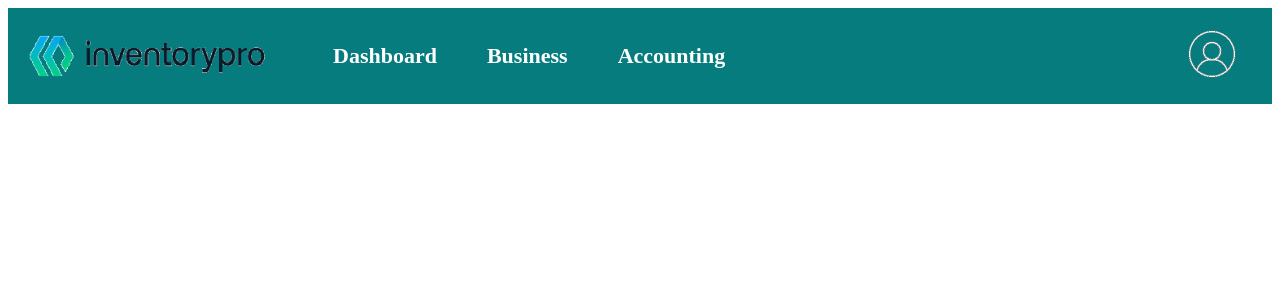
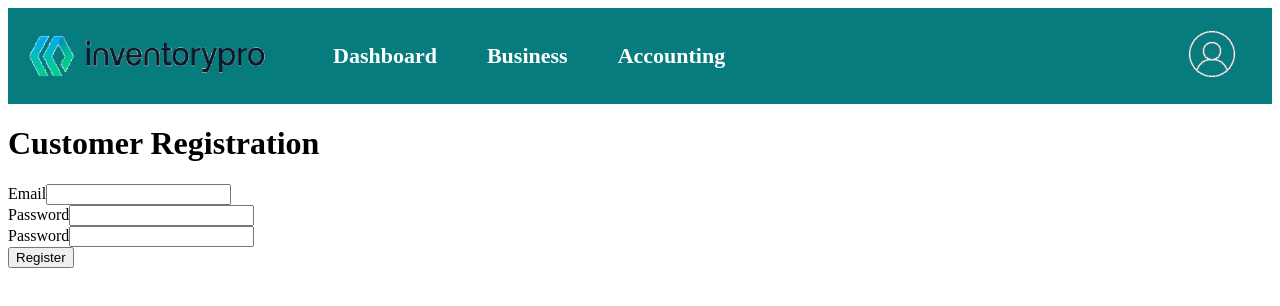
Before and after one commit to RyanWakey/InventoryManagementFrontend, a Vue app: page /register in a window 1280 px wide. Shown: the top 306 px of the page. Built offline with nearby package versions, Linux system fonts and the light colour scheme.

Commit message:
register page foundation

```diff
--- a/src/views/RegisterPage.vue
+++ b/src/views/RegisterPage.vue
@@ -1,5 +1,48 @@
 <template>
-    <div class="register-container">
+  <div class="registration-container">
+    <h1>Customer Registration</h1>
+    <form @submit.prevent="register">
+      <div class="form-group">
+        <label for="email">Email</label>
+        <input type="email" id="email" v-model="customer.email" required>
+      </div>
 
-    </div>
-  </template>
+      <div class="form-group">
+        <label for="password">Password</label>
+        <input type="password" id="password" v-model="customer.password" required>
+      </div>
+
+      <div class="form-group">
+        <label for="password">Password</label>
+        <input type="password" id="password" v-model="customer.password" required>
+      </div>
+
+
+      <button type="submit">Register</button>
+    </form>
+  </div>
+</template>
+
+<script>
+export default {
+  data() {
+    return {
+      customer: {
+        email: '',
+        password: '',
+        name: '',
+        contactDetails: '',
+        address: '',
+        city: '',
+        country: '',
+      },
+    };
+  },
+  methods: {
+    register() {
+      // Implement registration logic here
+      // This will involve sending the customer data to the backend
+    },
+  },
+};
+</script>
```
